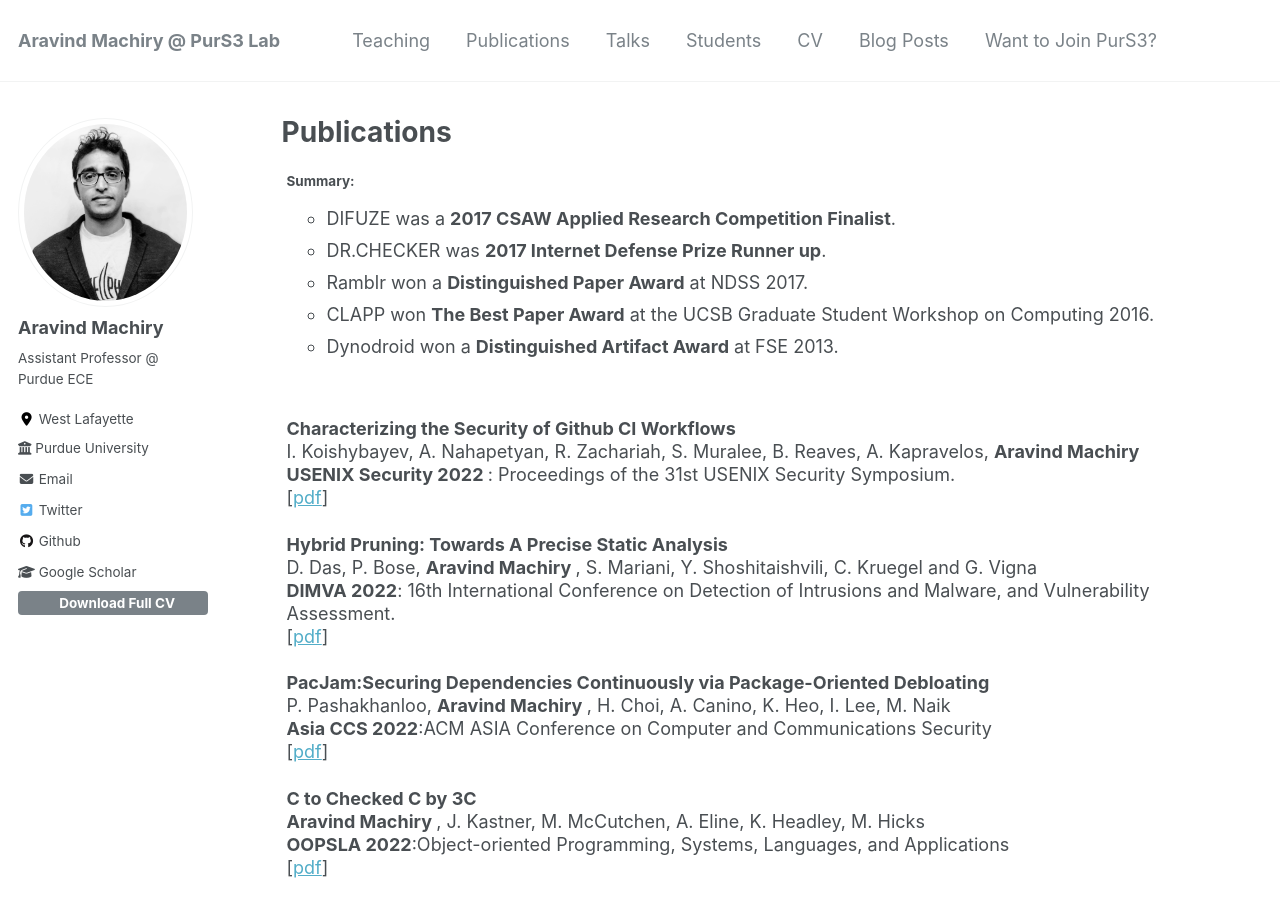
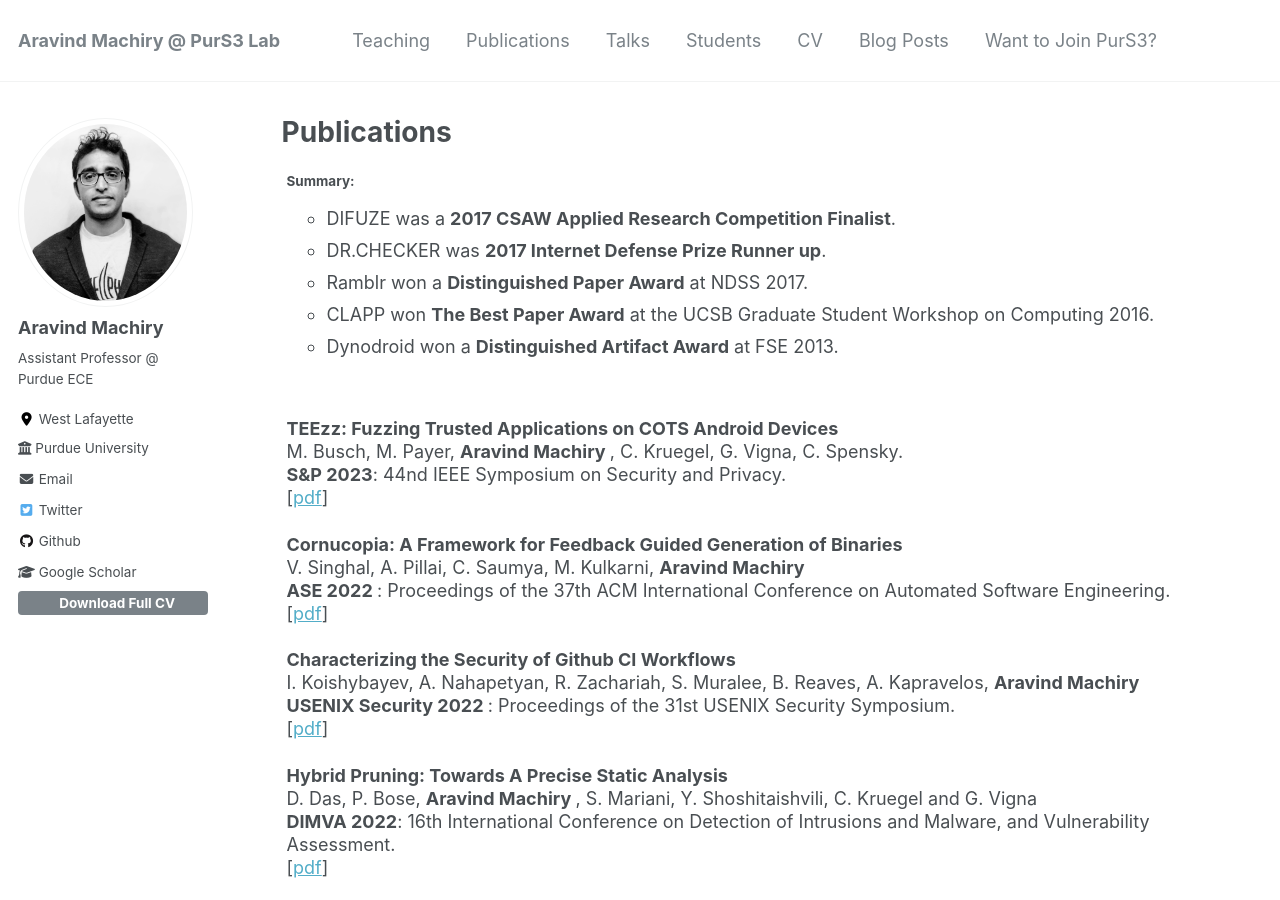
Before and after one commit to Machiry/machiry.github.io, a Jekyll site: the page built from _publications/index.html, in a window 1280 px wide and 900 px high. Built offline with Jekyll 4.4.1, drawn with Linux system fonts in a browser that asks for light colours; nearby versions of some CDN libraries.

Commit message:
Adding all files

```diff
--- a/_publications/index.html
+++ b/_publications/index.html
@@ -17,6 +17,21 @@ author_profile: true
     </ul>
 
     <br/>
+	<p>
+
+		<strong>TEEzz: Fuzzing Trusted Applications on COTS Android Devices</strong><br>
+		M. Busch, M. Payer, <b> Aravind Machiry </b>, C. Kruegel, G. Vigna, C. Spensky.<br>
+		<b>S&P 2023</b>: 44nd IEEE Symposium on Security and Privacy. <br>
+		[<a href="/files/teezz.pdf">pdf</a>]
+	    </p>
+
+	<p>
+
+		<strong>Cornucopia: A Framework for Feedback Guided Generation of Binaries</strong><br>
+		V. Singhal, A. Pillai, C. Saumya, M. Kulkarni, <b> Aravind Machiry</b><br>
+		<b> ASE 2022 </b>: Proceedings of the 37th ACM International Conference on Automated Software Engineering. <br>
+		[<a href="/files/cornucopia.pdf">pdf</a>]
+	    </p>
         <p>
 
 	           <strong>Characterizing the Security of Github CI Workflows</strong><br>
```
Also changed, not shown: _pages/about.md (+1 -1 lines), 2 other files.
